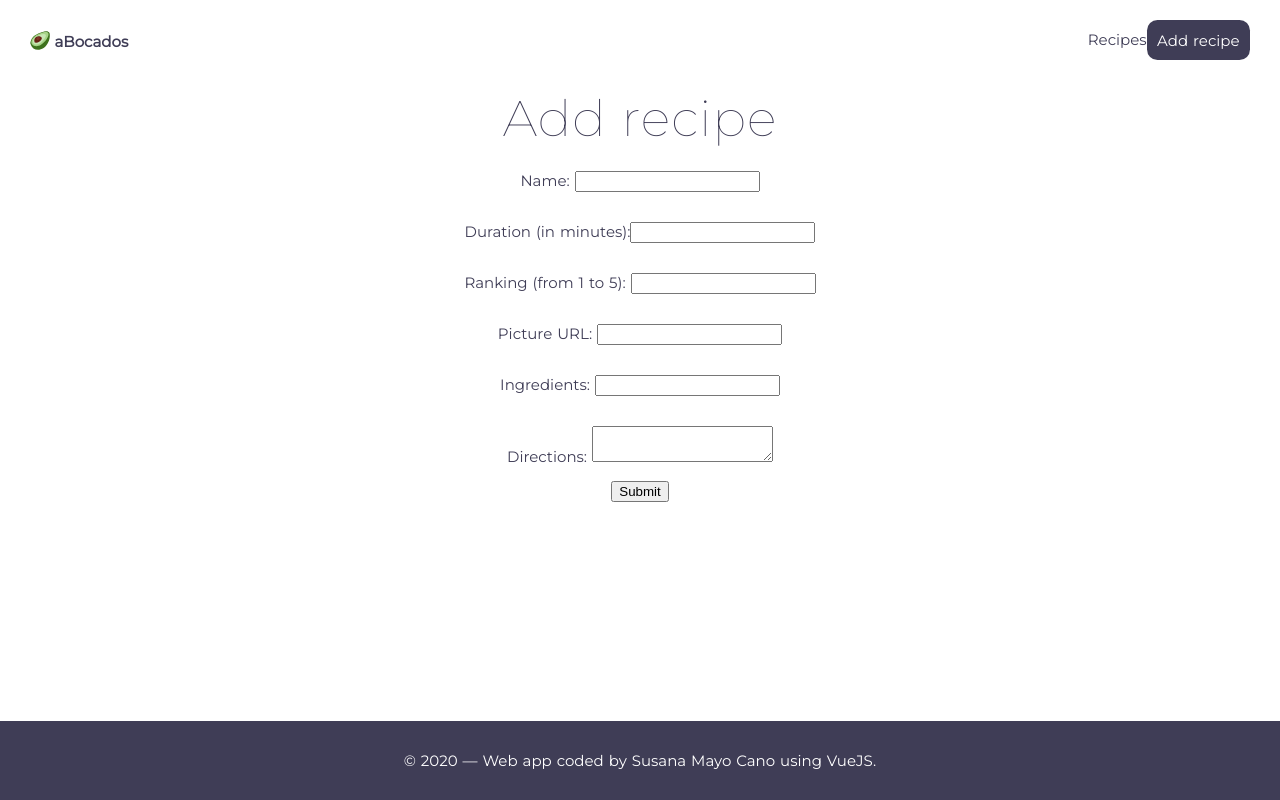
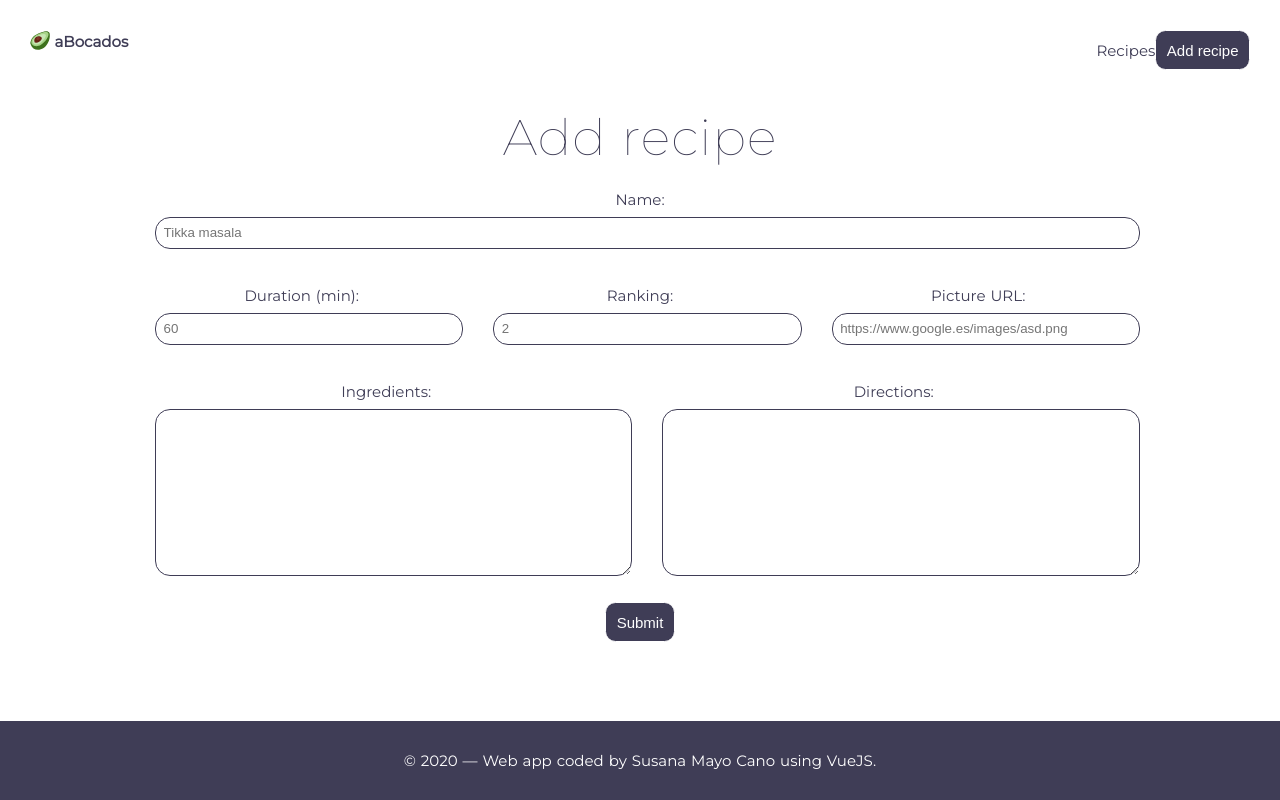
Before and after one commit to susmaycan/abocados, a Nuxt app: page /addRecipe in a window 1280 px wide. Built offline with nearby package versions, Linux system fonts and the light colour scheme.

Commit message:
Change application styles

```diff
--- a/components/Button.vue
+++ b/components/Button.vue
@@ -1,7 +1,15 @@
 <template>
-  <a @click="onClick" class="fake-button">
+  <span>
+    <button v-if="submit" type="submit" class="custom-button">
       <slot/>
-  </a>
+    </button>
+    <button v-else-if="onClick" @click="onClick" class="custom-button">
+      <slot/>
+    </button>
+    <button v-else class="custom-button">
+      <slot/>
+    </button>
+  </span>
 </template>
 
 <script lang="ts">
@@ -9,7 +17,9 @@
 
   const ButtonProps = Vue.extend({
     props: {
-      onClick: Object
+      onClick: {type: Function, required: false},
+      submit: {type: Boolean, required: false},
+      url: {type: String, required: false},
     }
   })
 
@@ -19,11 +29,19 @@
 </script>
 
 <style>
- .fake-button {
+  .custom-button {
     color: #ffffff;
     background-color: #3F3D56;
     padding: .7rem;
     border-radius: .7rem;
+    font-size: 1rem;
     text-decoration: none;
+    border: solid 1px #ffffff;
+  }
+
+  .custom-button:hover {
+    color: #3F3D56;
+    background-color: #ffffff;
+    border: solid 1px #3F3D56;
   }
 </style>
--- a/components/Container.vue
+++ b/components/Container.vue
@@ -21,5 +21,6 @@
       align-items: center;
       text-align: center;
       flex-direction: column;
+      padding-bottom: 4rem;
     }
 </style>
--- a/components/RecipeForm.vue
+++ b/components/RecipeForm.vue
@@ -1,34 +1,38 @@
 <template>
   <form v-on:submit.prevent="saveRecipe">
+
     <div class="input-form">
-      <label for="name">Name: </label>
-      <input v-model="recipe.name" name="name" id="name" type="text" required/>
+      <label for="name">Name: </label> <br/>
+      <input placeholder="Tikka masala" v-model="recipe.name" name="name" id="name" type="text" required/>
     </div>
+
+    <div class="grid-form">
       <div class="input-form">
-      <label for="duration">Duration (in minutes):</label>
-      <input v-model="recipe.duration" name="duration" id="duration" type="number"/>
-    </div>
-    <div class="input-form">
-      <label for="ranking">Ranking (from 1 to 5): </label>
-      <input v-model="recipe.ranking" name="ranking" id="ranking" type="number"/>
+        <label for="duration">Duration (min):</label><br/>
+        <input placeholder="60" v-model="recipe.duration" name="duration" id="duration" type="number"/>
       </div>
 
       <div class="input-form">
+        <label for="ranking">Ranking: </label><br/>
+        <input placeholder="2" min="1" max="5" v-model="recipe.ranking" name="ranking" id="ranking" type="number"/>
+      </div>
+      <div class="input-form">
         <label for="picture">Picture URL: </label>
-      <input v-model="recipe.picture" name="picture" id="picture" type="url"/>
+        <input placeholder="https://www.google.es/images/asd.png" v-model="recipe.picture" name="picture" id="picture" type="url"/>
       </div>
-
+    </div>
+    <div class="grid-text-area">
       <div class="input-form">
         <label for="ingredients">Ingredients: </label>
-      <input name="ingredients" id="ingredients" type="string"/>
+        <textarea rows="10" cols="10" v-model="recipe.ingredients" name="ingredients" id="ingredients" type="string"/>
       </div>
 
       <div class="input-form">
         <label for="directions">Directions: </label>
-      <textarea v-model="recipe.directions" name="directions" id="directions"/>
+        <textarea rows="10" cols="10" v-model="recipe.directions" name="directions" id="directions"/>
       </div>
-
-    <button type="submit">Submit</button>
+    </div>
+    <Button :submit="true">Submit</Button>
   </form>
 </template>
 
@@ -49,7 +53,36 @@
 </script>
 
 <style>
+
+  .grid-form {
+    display: grid;
+    grid-template-columns:  1fr 1fr 1fr;
+  }
+
+  .grid-text-area {
+    display: grid;
+    grid-template-columns:  1fr 1fr;
+  }
+
   .input-form {
     padding: 1rem;
   }
+
+  .input-row {
+    display: flex;
+    flex-direction: row;
+    align-content: center;
+  }
+
+  input, textarea {
+    border: .5px solid #3F3D56;
+    padding: .5rem;
+    margin: .5rem;
+    border-radius: 1rem;
+    width: 100%;
+  }
+
+  input:focus {
+    border: 1px solid #3F3D56;
+  }
 </style>
--- a/pages/deleteRecipe/_id/index.vue
+++ b/pages/deleteRecipe/_id/index.vue
@@ -2,14 +2,18 @@
   <div>
     <Container>
       <Subtitle>
-        <DeleteIcon/>
         Delete recipe
       </Subtitle>
       <div v-if="!deleted">
-        <p>Are you sure you want to delete your delicious {{recipe.name}} recipe? </p>
-        <p>Once you delete it there's not turn back!</p>
-        <button @click="deleteRecipe">Yes, I'm 100% sure</button>
-        <nuxt-link :to="`/recipes/${recipe._id}`">No wait!!</nuxt-link>
+        <p>Are you sure you want to delete your delicious <strong>{{recipe.name}}</strong> recipe? </p>
+        <p>Once you delete it, there's no turn back.</p>
+        <div class="delete-button">
+          <Button :onClick="deleteRecipe">Yes, I'm 100% sure</Button>
+          <Button>
+            <nuxt-link :to="`/recipes/${recipe._id}`">No wait!!</nuxt-link>
+          </Button>
+        </div>
+
       </div>
       <div v-else>
         Deleted recipe!
@@ -58,7 +62,11 @@
 </script>
 
 <style>
-  .input-form {
-    padding: 1rem;
+  .delete-button {
+    display: flex;
+    flex-direction: row;
+    justify-content: center;
+    column-gap: 2rem;
+    margin:1rem;
   }
 </style>
--- a/pages/editRecipe/_id/index.vue
+++ b/pages/editRecipe/_id/index.vue
@@ -6,7 +6,7 @@
         <RecipeForm :recipe="recipe" :saveRecipe="saveRecipe" />
       </div>
       <div v-else>
-        Submitted recipe! Click <nuxt-link :to="`/recipes/${recipe._id}`">here</nuxt-link> to see the recipe.
+        Edited recipe! Click <strong><nuxt-link :to="`/recipes/${recipe._id}`">here</nuxt-link></strong> to see the recipe.
       </div>
     </Container>
   </div>
--- a/pages/recipes/_id/index.vue
+++ b/pages/recipes/_id/index.vue
@@ -2,17 +2,15 @@
   <Container>
     <div class="recipe-header">
       <Subtitle>{{recipe.name}}</Subtitle>
-      <div>
+      <Ranking :rankingList="recipe.ranking"/>
+      <div class="recipe-icons">
         <nuxt-link :to="`/editRecipe/${recipe._id}`">
-          <EditIcon/>
-          Edit
+          <EditIcon/>Edit
         </nuxt-link>
         <nuxt-link :to="`/deleteRecipe/${recipe._id}`">
-          <DeleteIcon/>
-          Delete
+          <DeleteIcon/>Delete
         </nuxt-link>
       </div>
-      <Ranking :rankingList="recipe.ranking"/>
     </div>
     <div class="recipe-detail-container">
       <div class="container-left">
@@ -30,15 +28,11 @@
         </p>
         <div>
           <h3>Ingredients</h3>
-          <ul>
-            <li v-for="(ingredient, index) in recipe.ingredients" :key="index" v-if="recipe.ingredients !== undefined">
-              {{ingredient}}
-            </li>
-          </ul>
+          <p class="line-breaks" v-if="recipe.ingredients !== undefined">{{recipe.ingredients}}</p>
         </div>
         <div>
           <h3>Directions</h3>
-          <p v-if="recipe.directions !== undefined">{{recipe.directions}}</p>
+          <p class="line-breaks" v-if="recipe.directions !== undefined">{{recipe.directions}}</p>
         </div>
       </div>
     </div>
@@ -101,7 +95,6 @@
   .recipe-header {
     display: flex;
     flex-direction: column;
-    row-gap: 1rem;
     margin-bottom: 2rem;
   }
 
@@ -109,4 +102,12 @@
     margin-bottom: -.4rem;
   }
 
+  .line-breaks {
+    white-space: pre-wrap;
+  }
+
+  .recipe-icons {
+    padding: 1rem;
+  }
+
 </style>
```
Also changed, not shown: pages/addRecipe/index.vue (renamed from pages/addRecipe.vue). Lines whose indentation alone changed are shown as unchanged.
